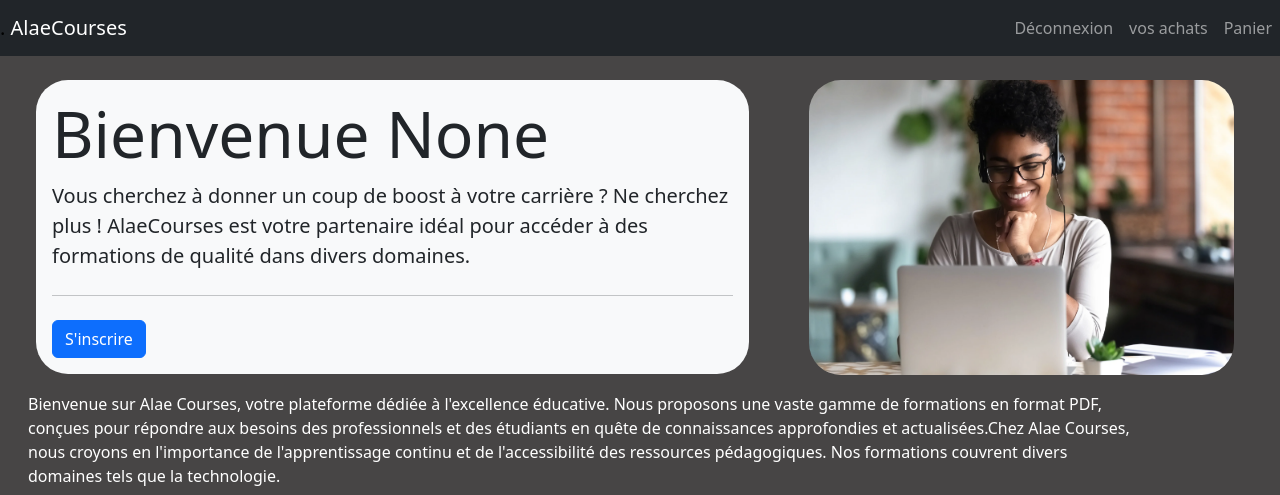
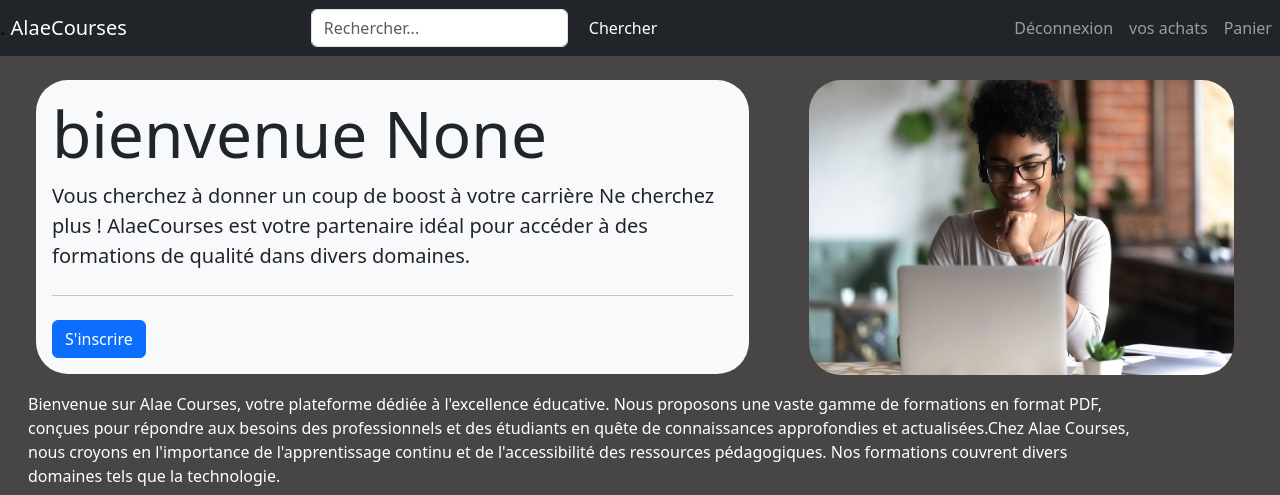
Before and after one commit to alaeeddine1/platforme-de-vent-des-formations-pdf-en-ligne, a Django app: page /pages/client in a window 1280 px wide. Shown: the top 495 px of the page. Run offline with Django 5.2, Linux system fonts and the light colour scheme; data comes from the database, SQL or seed files in the repository; both versions use the stored data as it was after the commit.

Commit message:
Intégration de la fonctionnalité de recherche

```diff
--- a/pages/views.py
+++ b/pages/views.py
@@ -13,15 +13,27 @@
 def home(request):
     return render(request,'pages/home.html')
 
+
 def client(request):
-    xuser  = request.session.get('users')
-    data={
-                'name':xuser,
-                'form':formation.objects.all(),
-                }
+    xuser = request.session.get('users')
+    data = {
+        'name': xuser,
+        'form': formation.objects.all(),
+    }
 
+    if request.method == 'GET':
+        print("Il y a une choix")
+        ch = request.GET.get('choix')
 
-    return render(request,'pages/client.html',data)
+        if ch is not None:
+            dataa = {
+             'name': xuser,
+             'form': formation.objects.filter(nom=ch),
+             }
+            return render(request, 'pages/client.html', dataa)
+        else:
+            # If no choice is made, render the client page with the data
+            return render(request, 'pages/client.html', data)
 
 
 
@@ -40,10 +52,15 @@
 
             new_login = compte_cree(username=username, password=password,nom=nom,prenom=prenom,email=email,ville=ville)
             new_login.save()
+
+
             dataa={
-                'name':username,
-                'form':formation.objects.all(),
-                 }
+             'name':username,
+             'form':formation.objects.all(),
+             }
+
+
+
             request.session['users'] = username
             return render(request, 'pages/client.html',dataa)
         else:
--- a/templates/pages/client.html
+++ b/templates/pages/client.html
@@ -4,6 +4,11 @@
 {%block content%}
 <nav class ="navbar navbar-expand-lg navbar-dark bg-dark">
    <a class="navbar-brand" href="#"><span style="color: black;">.</span> AlaeCourses</a>
+   <form method="GET" class="mx-auto d-flex">
+      {% csrf_token %}
+      <input type="text" name="choix" class="form-control" placeholder="Rechercher...">
+      <input class="btn btn-dark ms-2" type="submit" value="Chercher">
+   </form>
    <ul class="navbar-nav ms-auto">
    <li class="nav-itm"><a class="nav-link" href="{% url 'formations'%}">Déconnexion</a></li>
    <li class="nav-itm"><a class="nav-link"  href="{% url 'reservation'%}">vos achats </a></li>
@@ -23,8 +28,8 @@
       <div class="col-7" >
        <div class="class container m-4">
             <div class="bg-light p-3 rounded-5">
-            <h1 class="display-3"> Bienvenue  {{name}}</h1>
-            <p class="lead"> Vous cherchez à donner un coup de boost à votre carrière  ? Ne cherchez plus ! AlaeCourses est votre partenaire idéal pour accéder à des formations de qualité dans divers domaines.</p>
+            <h1 class="display-3"> bienvenue {{name}}</h1>
+            <p class="lead"> Vous cherchez à donner un coup de boost à votre carrière   Ne cherchez plus ! AlaeCourses est votre partenaire idéal pour accéder à des formations de qualité dans divers domaines.</p>
             <hr class="my-4">
             <a class="btn btn-primary " href="{% url 'compte'%}">S'inscrire</a>
             </div>
--- a/templates/pages/compte.html
+++ b/templates/pages/compte.html
@@ -4,6 +4,9 @@
 {%block content%}
 <nav class ="navbar navbar-expand-lg navbar-dark bg-dark">
     <a class="navbar-brand" href="#"><span style="color: black;">.</span> AlaeCourses</a>
+
+
+
     <ul class="navbar-nav ms-auto">
     <li class="nav-itm"><a class="nav-link" href="{% url 'formations'%}">Formations</a></li>
     </ul>
```
Also changed, not shown: formation/views.py (+7 -1 lines), templates/formation/formations.html (+15 -3 lines), db.sqlite3.
